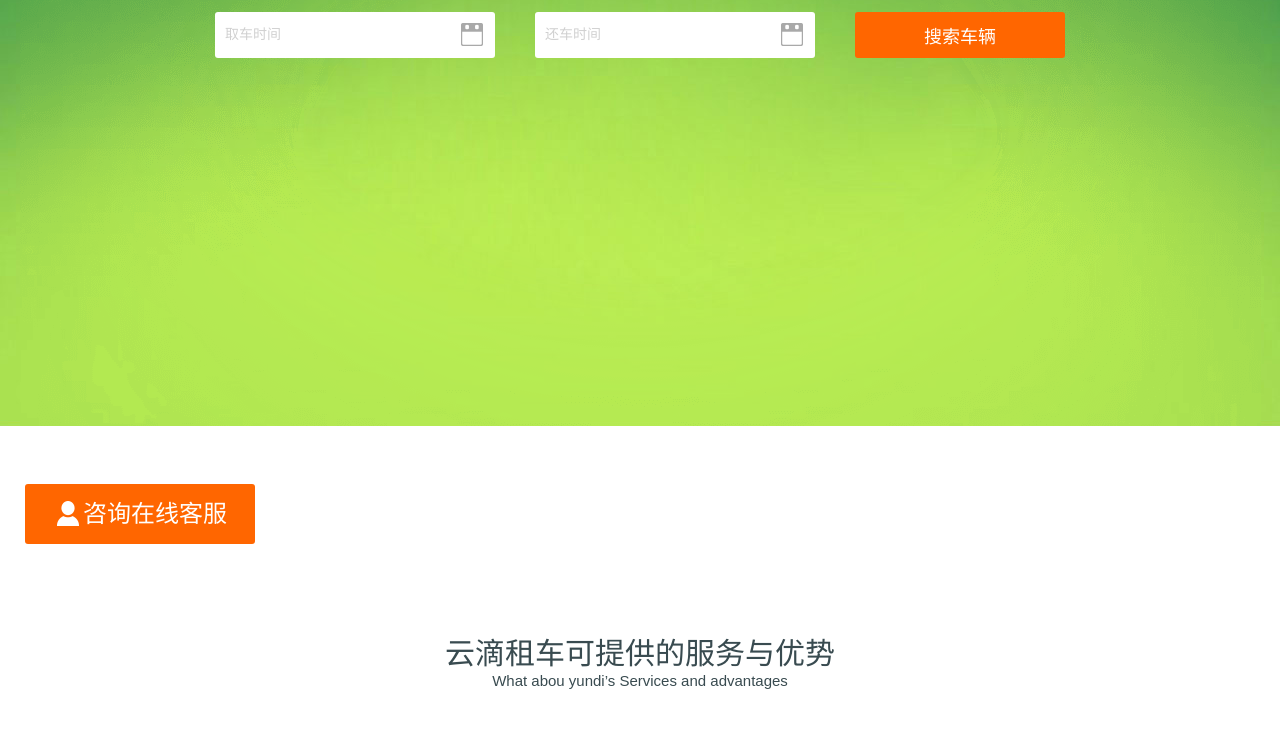
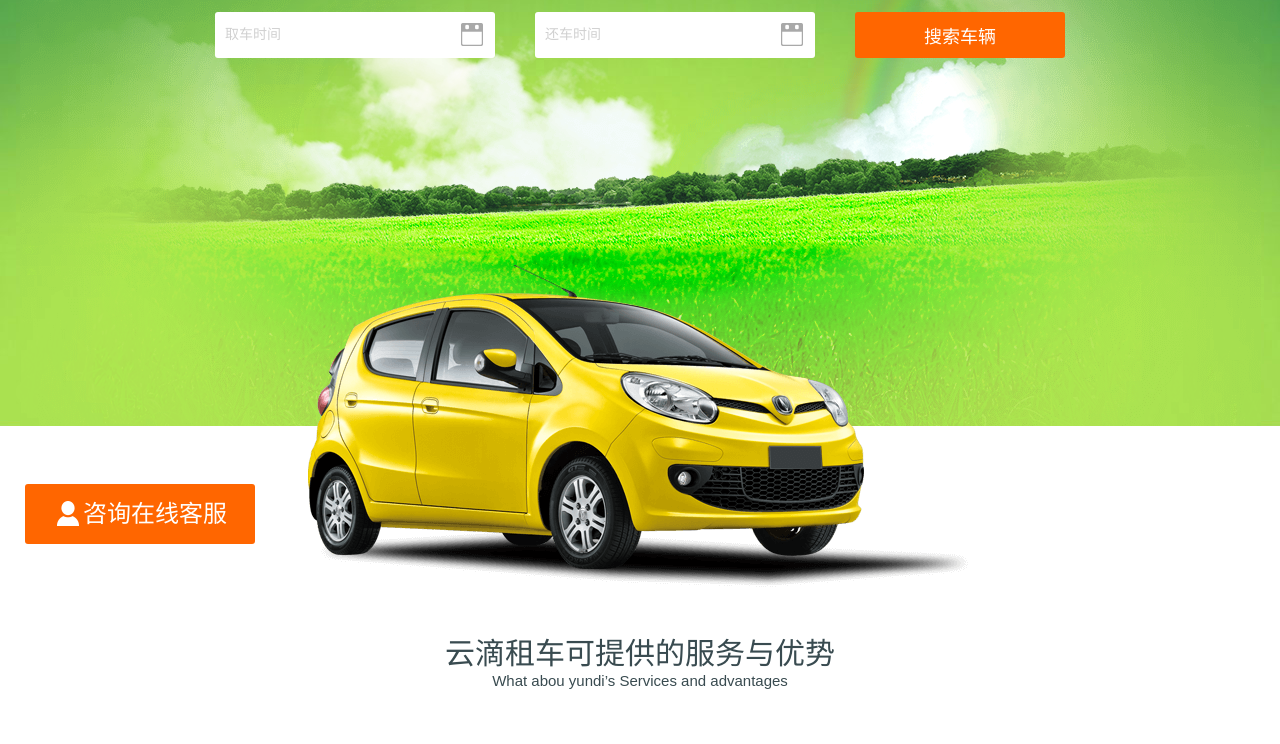
Before and after one commit to vitaoa/car, a plain HTML site: page index.html in a window 1280 px wide. Shown: the part 256-1000 px from the top of the page. Drawn offline with Linux system fonts and the light colour scheme.

Commit message:
Update index.html

```diff
--- a/index.html
+++ b/index.html
@@ -155,6 +155,31 @@
 		                </div>
 					</div>
 					<script type="text/javascript">
+					if($('.carousel').find('.pic-cloud').length>0){
+      	var _this = $('.carousel');
+      	var _cloud1 = _this.find('.cloud-1').length > 0 ? _this.find('.cloud-1') : '';
+      	var _cloud2 = _this.find('.cloud-2').length > 0 ? _this.find('.cloud-2') : '';
+      	var _cloud3 = _this.find('.cloud-3').length > 0 ? _this.find('.cloud-3') : '';
+      	var _cloud4 = _this.find('.cloud-4').length > 0 ? _this.find('.cloud-4') : '';
+      	var _meadow = _this.find('.pic-meadow').length > 0 ? _this.find('.pic-meadow') : '';
+      	var _sliderpic = _this.find('.sliderpic').length > 0 ? _this.find('.sliderpic') : '';
+      	var _rainbow = _this.find('.pic-rainbow').length > 0 ? _this.find('.pic-rainbow') : '';
+      	setTimeout(function(){_meadow.addClass('fadeIn')},1100);
+      	setTimeout(function(){_cloud1.addClass('fadeIn')},1850);
+      	setTimeout(function(){_cloud2.addClass('fadeIn')},2600);
+      	setTimeout(function(){_sliderpic.addClass('fadeIn')},2700);
+      	setTimeout(function(){_rainbow.addClass('fadeIn')},3050);
+      	setTimeout(function(){_cloud4.toggleClass('fadeInLeft');setInterval(_togglec,8500);},1500);
+      	_cloud3.toggleClass('fadeInRight');
+      	var _togglec = function(){
+      		_cloud4.toggleClass('fadeInLeft').toggleClass('fadeInLeft2');
+      	}
+      	var _toggled = function(){
+      		_cloud3.toggleClass('fadeInRight').toggleClass('fadeInRight2');
+      	}
+
+      	setInterval(_toggled,8500);
+      }
 						$('.search-box .input-group .icon-date').click(function(){
 							$(this).next('.i-text').focus();
 						});
```
